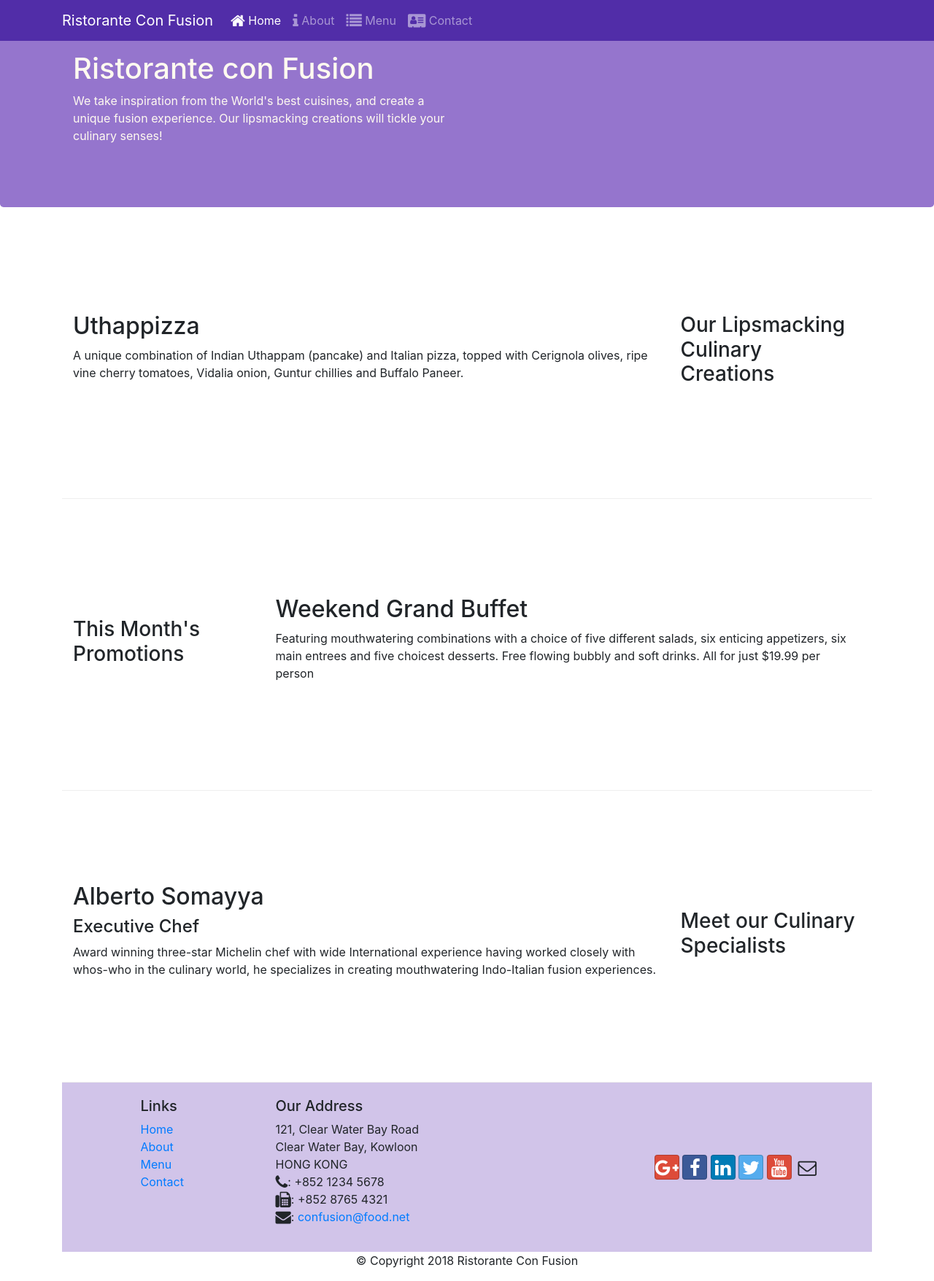
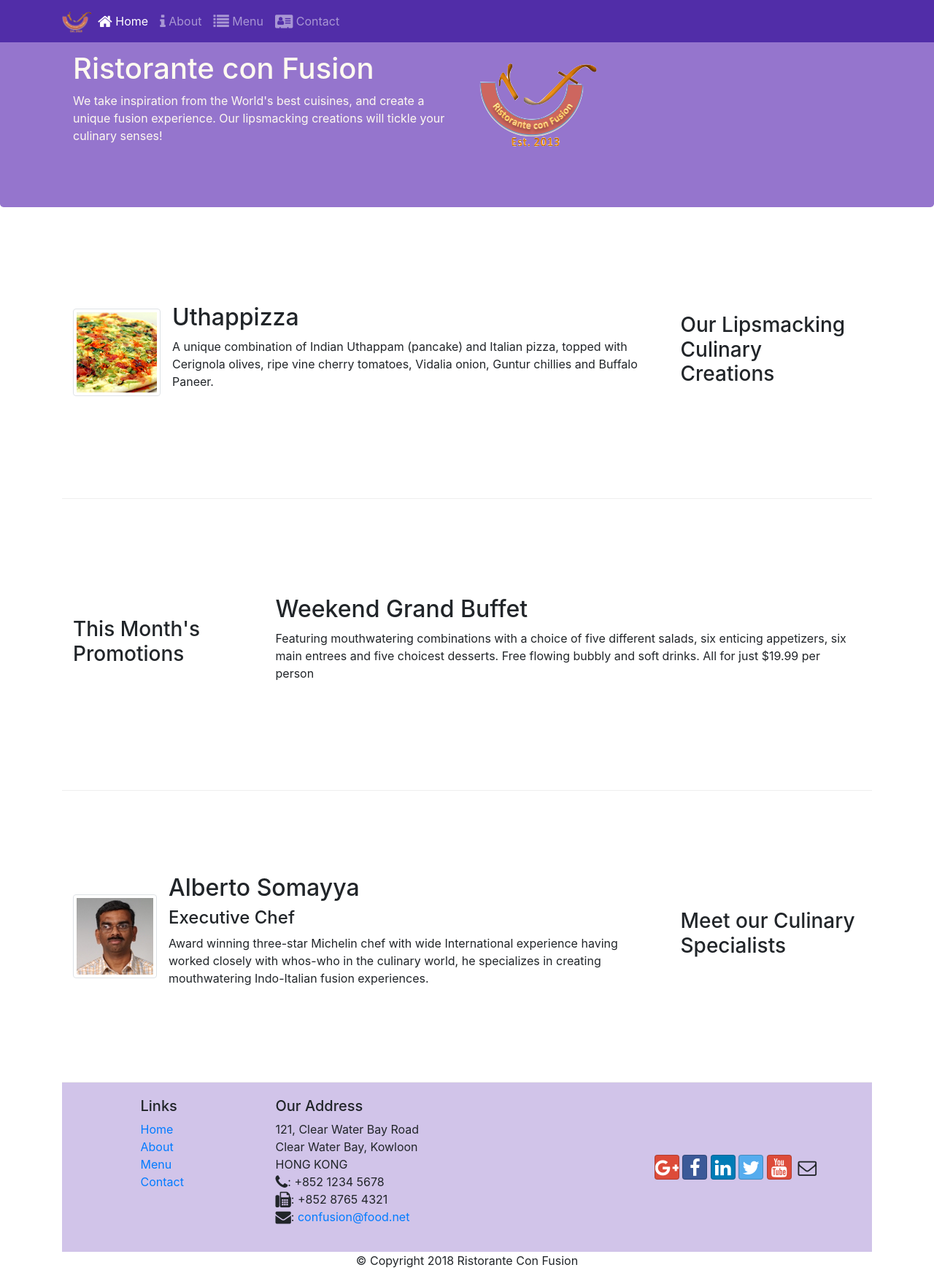
Before and after one commit to Priya15073/BootStrap4_Trial, a website: page index.html in a window 1280 px wide. Shown: the whole page at 73% size. Drawn offline with nearby package versions, Linux system fonts and the light colour scheme.

Commit message:
Images and Media

```diff
--- a/index.html
+++ b/index.html
@@ -21,7 +21,8 @@
          <button class="navbar-toggler" type="button" data-toggle="collapse" data-target="#Navbar">
                <span class="navbar-toggler-icon"></span>
           </button>
-          <a class="navbar-brand" href="#">Ristorante Con Fusion</a>
+          <a class="navbar-brand mr-auto" href="#"><img src="img/logo.png" height="30" width="41"></a>
+
           <div class="collapse navbar-collapse" id="Navbar">
                <ul class="navbar-nav mr-auto">
                  <li class="nav-item active"><a class="nav-link" href="#"><span class="fa fa-home fa-lg"></span> Home</a></li>
@@ -40,7 +41,8 @@
                     <h1>Ristorante con Fusion</h1>
                     <p>We take inspiration from the World's best cuisines, and create a unique fusion experience. Our lipsmacking creations will tickle your culinary senses!</p>
                 </div>
-                <div class="col-12 col-sm">
+                <div class="col-12 col-sm align-self-center">
+                    <img src="img/logo.png" class="img-fluid">
                 </div>
             </div>
         </div>
@@ -52,11 +54,20 @@
                 <h3>Our Lipsmacking Culinary Creations</h3>
             </div>
             <div class="col col-sm order-sm-first col-md">
-                <h2>Uthappizza</h2>
-                <p>A unique combination of Indian Uthappam (pancake) and Italian pizza, topped with Cerignola olives, ripe vine cherry tomatoes, Vidalia onion, Guntur chillies and Buffalo Paneer.</p>
-            </div>
+              <div class="media">
+                  <img class="d-flex mr-3 img-thumbnail align-self-center"
+                          src="img/uthappizza.png" alt="Uthappizza">
+                  <div class="media-body">
+                      <h2 class="mt-0">Uthappizza</h2>
+                      <p class="d-none d-sm-block">A unique combination of Indian Uthappam (pancake) and
+                          Italian pizza, topped with Cerignola olives, ripe vine
+                          cherry tomatoes, Vidalia onion, Guntur chillies and
+                          Buffalo Paneer.</p>
+                  </div>
+              </div>
+
         </div>
-
+      </div>
 
         <div class="row row-content align-items-center">
             <div class="col-12 col-sm-4 col-md-3">
@@ -73,10 +84,20 @@
                 <h3>Meet our Culinary Specialists</h3>
             </div>
             <div class="col col-sm order-sm-first col-md">
-                <h2>Alberto Somayya</h2>
-                <h4>Executive Chef</h4>
-                <p>Award winning three-star Michelin chef with wide International experience having worked closely with whos-who in the culinary world, he specializes in creating mouthwatering Indo-Italian fusion experiences. </p>
-            </div>
+              <div class="media">
+                   <img class="d-flex mr-3 img-thumbnail align-self-center"
+                           src="img/alberto.png" alt="Alberto Somayya">
+                   <div class="media-body">
+                       <h2 class="mt-0">Alberto Somayya</h2>
+                       <h4>Executive Chef</h4>
+                       <p class="d-none d-sm-block">Award winning three-star Michelin chef with wide
+                           International experience having worked closely with
+                           whos-who in the culinary world, he specializes in
+                           creating mouthwatering Indo-Italian fusion experiences.
+                           </p>
+                   </div>
+               </div>
+              </div>
         </div>
     </div>
 
```
Also changed, not shown: aboutus.html (+5 -3 lines), contactus.html (+4 -2 lines), img/alberto.png (added), img/buffet.png (added), img/logo.png (added), img/uthappizza.png (added), 1 other file.
